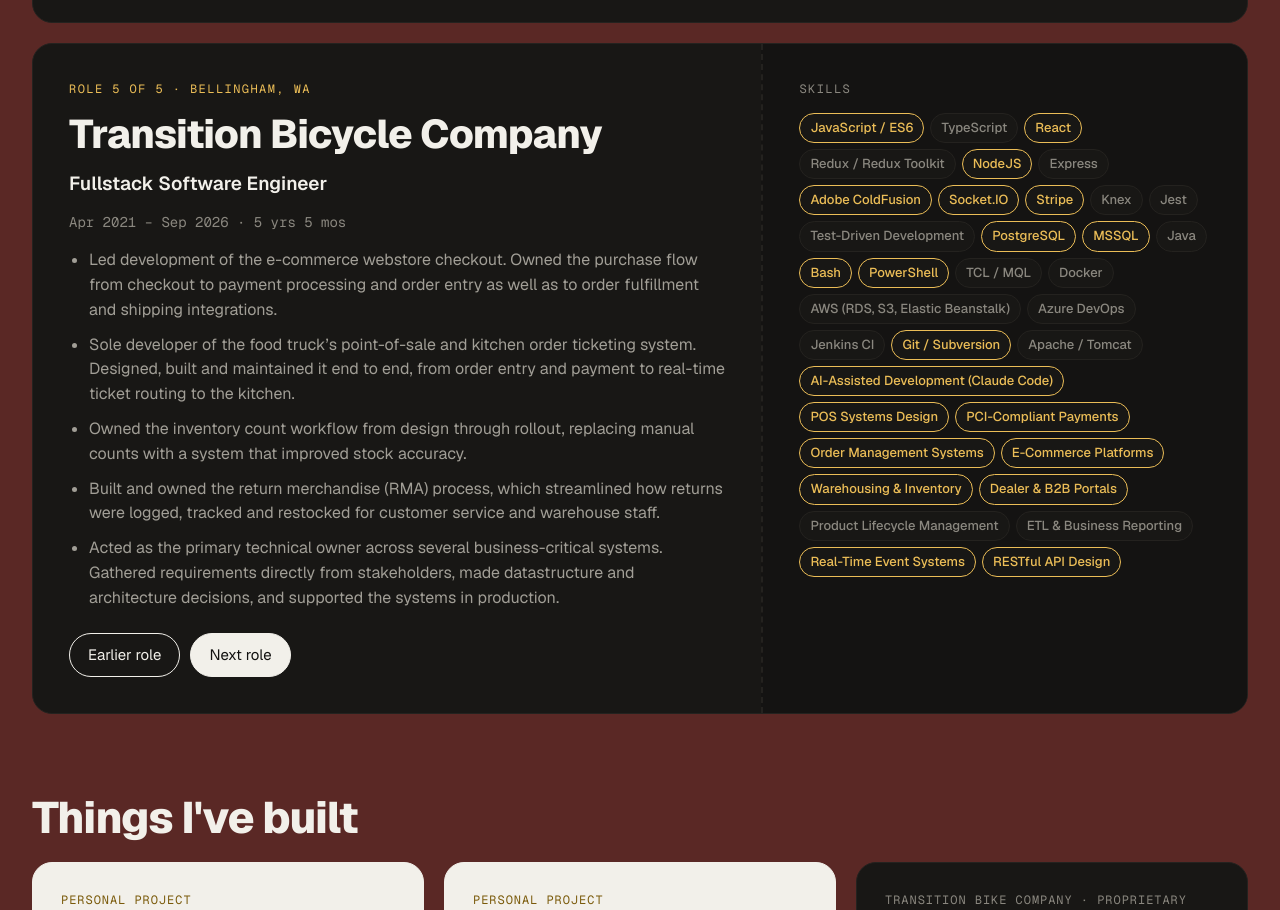
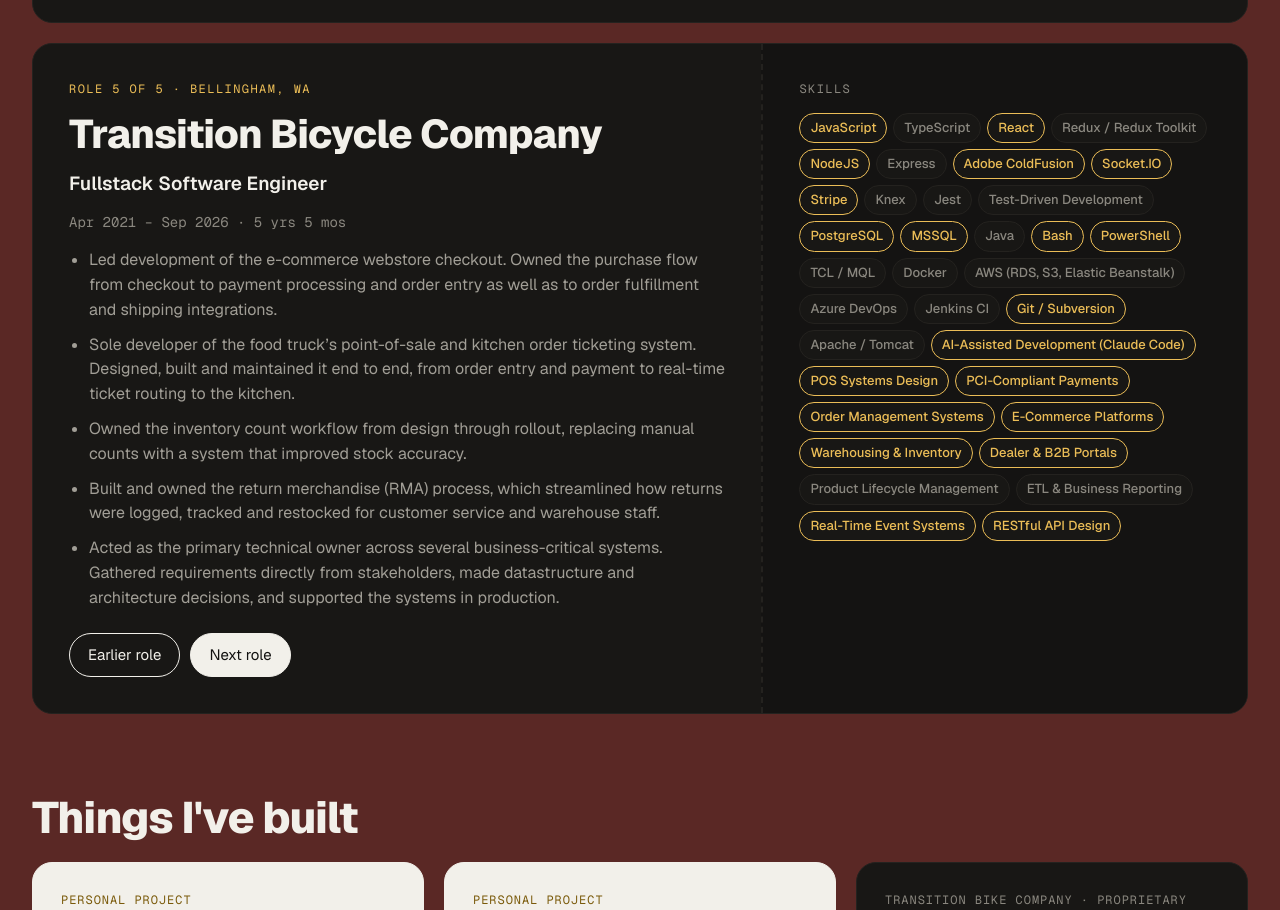
Before and after one commit to malerba423/jmalerba-portfolio, a React (Vite) app: page / in a window 1280 px wide. Shown: the part 1050-1960 px from the top of the page. Built offline with nearby package versions, Linux system fonts and the light colour scheme; the HTML template or start-up script is replaced by a standard one.

Commit message:
Update data.ts

```diff
--- a/src/data.ts
+++ b/src/data.ts
@@ -32,7 +32,7 @@
     end: '2026-09',
     tech: ['React', 'NodeJS', 'Adobe ColdFusion', 'Socket.IO', 'Stripe', 'MSSQL', 'PostgreSQL', 'AI-Assisted Development'],
     skills: [
-      'JavaScript / ES6',
+      'JavaScript',
       'React',
       'NodeJS',
       'Adobe ColdFusion',
@@ -69,7 +69,7 @@
     end: '2021-04',
     tech: ['JavaScript', 'React', 'NodeJS'],
     skills: [
-      'JavaScript / ES6',
+      'JavaScript',
       'React',
       'NodeJS',
     ],
@@ -87,7 +87,7 @@
     end: '2020-12',
     tech: ['React', 'Redux', 'NodeJS', 'Jest', 'PostgreSQL', 'AWS', 'Azure DevOps'],
     skills: [
-      'JavaScript / ES6',
+      'JavaScript',
       'React',
       'Redux / Redux Toolkit',
       'NodeJS',
@@ -160,7 +160,7 @@
 
 export const skills: Record<string, string[]> = {
   'Languages & Frameworks': [
-    'JavaScript / ES6', 'TypeScript', 'React', 'Redux / Redux Toolkit',
+    'JavaScript', 'TypeScript', 'React', 'Redux / Redux Toolkit',
     'NodeJS', 'Express', 'Adobe ColdFusion',
     'Socket.IO', 'Stripe', 'Knex',
     'Jest', 'Test-Driven Development',
```
